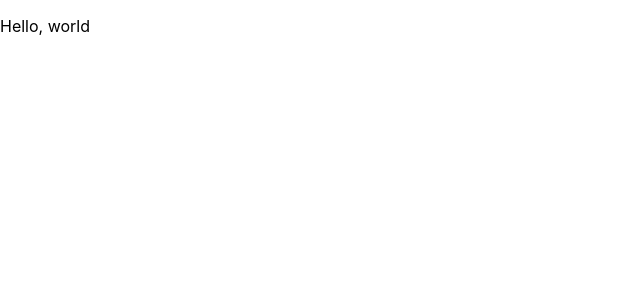
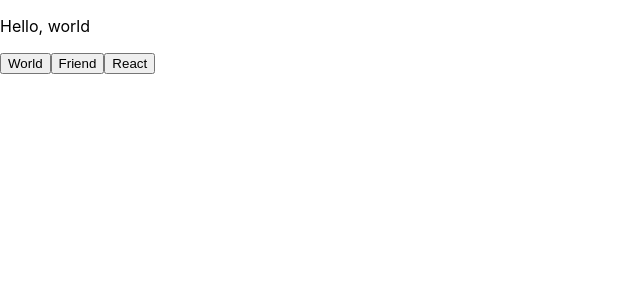
Before and after one commit to thinkful-ei-bee/state-drills-david-bolin, a React (Create React App) app: page / in a window 1280 px wide. Shown: the top 300 px of the page, without its empty margins (0-640 px from the left). Built offline with nearby package versions, Linux system fonts and the light colour scheme.

Commit message:
drill 1 req 3

```diff
--- a/src/state-drills/HelloWorld.js
+++ b/src/state-drills/HelloWorld.js
@@ -9,6 +9,9 @@ class HelloWorld extends React.Component {
     return (
       <div>
         <p>Hello, {this.state.who}</p>
+        <button>World</button>
+        <button>Friend</button>
+        <button>React</button>
       </div>
     );
   }
```
